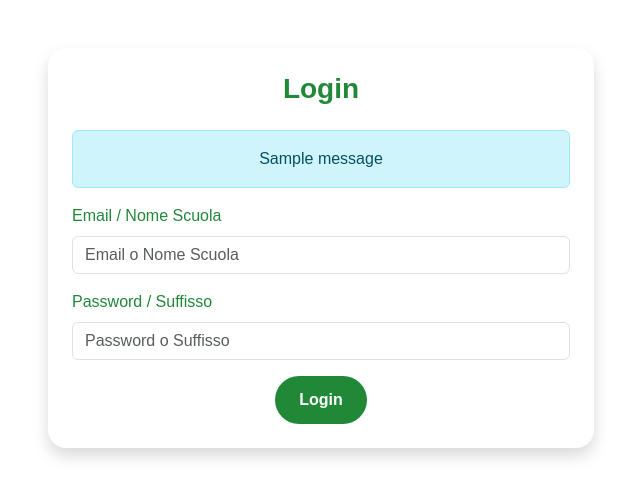
After one commit to ITTPascal-2526-5L/pascal-carsharing-brighipagliaraniromagnoli, a Flask app: template app/templates/login.html in a window 1280 px wide. The commit adds this page. Shown: the top 498 px of the page, without its empty margins (319-959 px from the left). Run offline with Flask 3, Linux system fonts and the light colour scheme; the template is opened without the code that fills it, so the values that code supplies are empty; one stand-in notice (Sample message) is shown.

Commit message:
provato login ma attualmente non funziona

```diff
--- a/app/routes/main.py
+++ b/app/routes/main.py
@@ -6,3 +6,7 @@ main_bp = Blueprint("main", __name__)
 
 def homepage():
     return render_template("index.html")
+
+@main_bp.route("/access")
+def access():
+    return render_template("access.html")
--- a/app/static/css/style.css
+++ b/app/static/css/style.css
@@ -12,7 +12,8 @@ body {
   display: flex;
   align-items: center;
   justify-content: center;
-
+  padding: 60px 0 40px 0;
+  color: #fff;
 }
 
 .hero-section .overlay {
@@ -21,7 +22,7 @@ body {
   left: 0;
   width: 100%;
   height: 100%;
-  background-color: rgba(0, 0, 0, 0.5);
+  background: rgba(44, 62, 80, 0.7);
 }
 
 .hero-section .content {
@@ -44,3 +45,60 @@ body {
   background-color: #212529;
   font-size: 0.9rem;
 }
+
+.card {
+  border-radius: 18px;
+  background: #fff;
+  box-shadow: 0 4px 24px rgba(44, 62, 80, 0.12);
+  border: none;
+}
+
+.card h3 {
+  color: #218838;
+  font-weight: 700;
+}
+
+.form-label {
+  font-weight: 500;
+  color: #218838;
+}
+
+.btn-success {
+  background-color: #218838;
+  border: none;
+  font-weight: 600;
+  transition: background 0.2s;
+}
+
+.btn-success:hover {
+  background-color: #18632a;
+}
+
+.footer {
+  background: #218838;
+  color: #fff;
+  font-size: 1rem;
+  letter-spacing: 1px;
+}
+
+.hero-section a {
+  color: #fff !important;
+  background: #218838;
+  padding: 6px 18px;
+  border-radius: 8px;
+  transition: background 0.2s;
+}
+
+.hero-section a:hover {
+  background: #18632a;
+  color: #e0ffe7 !important;
+}
+
+@media (max-width: 768px) {
+  .hero-section {
+    padding: 30px 0 20px 0;
+  }
+  .card {
+    padding: 2rem 1rem;
+  }
+}
--- /dev/null
+++ b/app/templates/login.html
@@ -0,0 +1,70 @@
+<!doctype html>
+<html lang="it">
+  <head>
+    <meta charset="utf-8" />
+    <meta name="viewport" content="width=device-width, initial-scale=1" />
+    <title>Login</title>
+    <link
+      href="https://cdn.jsdelivr.net/npm/bootstrap@5.3.2/dist/css/bootstrap.min.css"
+      rel="stylesheet"
+    />
+    <link rel="stylesheet" href="{{ url_for('static', filename='style.css') }}">
+  </head>
+  <body>
+    <main class="container py-5">
+      <div class="row justify-content-center">
+        <div class="col-md-6">
+          <div class="card shadow p-4">
+            <h3 class="text-center mb-4">Login</h3>
+            {% with messages = get_flashed_messages() %}
+              {% if messages %}
+                {% for message in messages %}
+                  <div class="alert alert-info text-center" role="alert">
+                    {{ message }}
+                  </div>
+                {% endfor %}
+              {% endif %}
+            {% endwith %}
+            <form method="POST">
+              <div class="mb-3">
+                <label class="form-label">Email / Nome Scuola</label>
+                <input
+                  type="text"
+                  class="form-control"
+                  name="email"
+                  placeholder="Email o Nome Scuola"
+                  required
+                />
+              </div>
+              <div class="mb-3">
+                <label class="form-label">Password / Suffisso</label>
+                <input
+                  type="password"
+                  class="form-control"
+                  name="password"
+                  placeholder="Password o Suffisso"
+                  required
+                />
+              </div>
+              <div class="text-center">
+                <button type="submit" class="btn btn-success px-4">Login</button>
+              </div>
+            </form>
+          </div>
+        </div>
+      </div>
+    </main>
+
+    <!-- Bootstrap JavaScript Libraries -->
+    <script
+      src="https://cdn.jsdelivr.net/npm/@popperjs/core@2.11.8/dist/umd/popper.min.js"
+      integrity="sha384-I7E8VVD/ismYTF4hNIPjVp/Zjvgyol6VFvRkX/vR+Vc4jQkC+hVqc2pM8ODewa9r"
+      crossorigin="anonymous"
+    ></script>
+    <script
+      src="https://cdn.jsdelivr.net/npm/bootstrap@5.3.2/dist/js/bootstrap.min.js"
+      integrity="sha384-BBtl+eGJRgqQAUMxJ7pMwbEyER4l1g+O15P+16Ep7Q9Q+zqX6gSbd85u4mG4QzX+"
+      crossorigin="anonymous"
+    ></script>
+  </body>
+</html>
```
Also changed, not shown: app/json/passenger.json (+63 -0 lines), app/routes/login.py (added, +62 -0 lines), app/routes/registration.py (+7 -11 lines), app/templates/driverLogin.html (+14 -1 lines), app/templates/passengerLogin.html (+9 -0 lines), app/templates/schoolLogin.html (+9 -0 lines).
